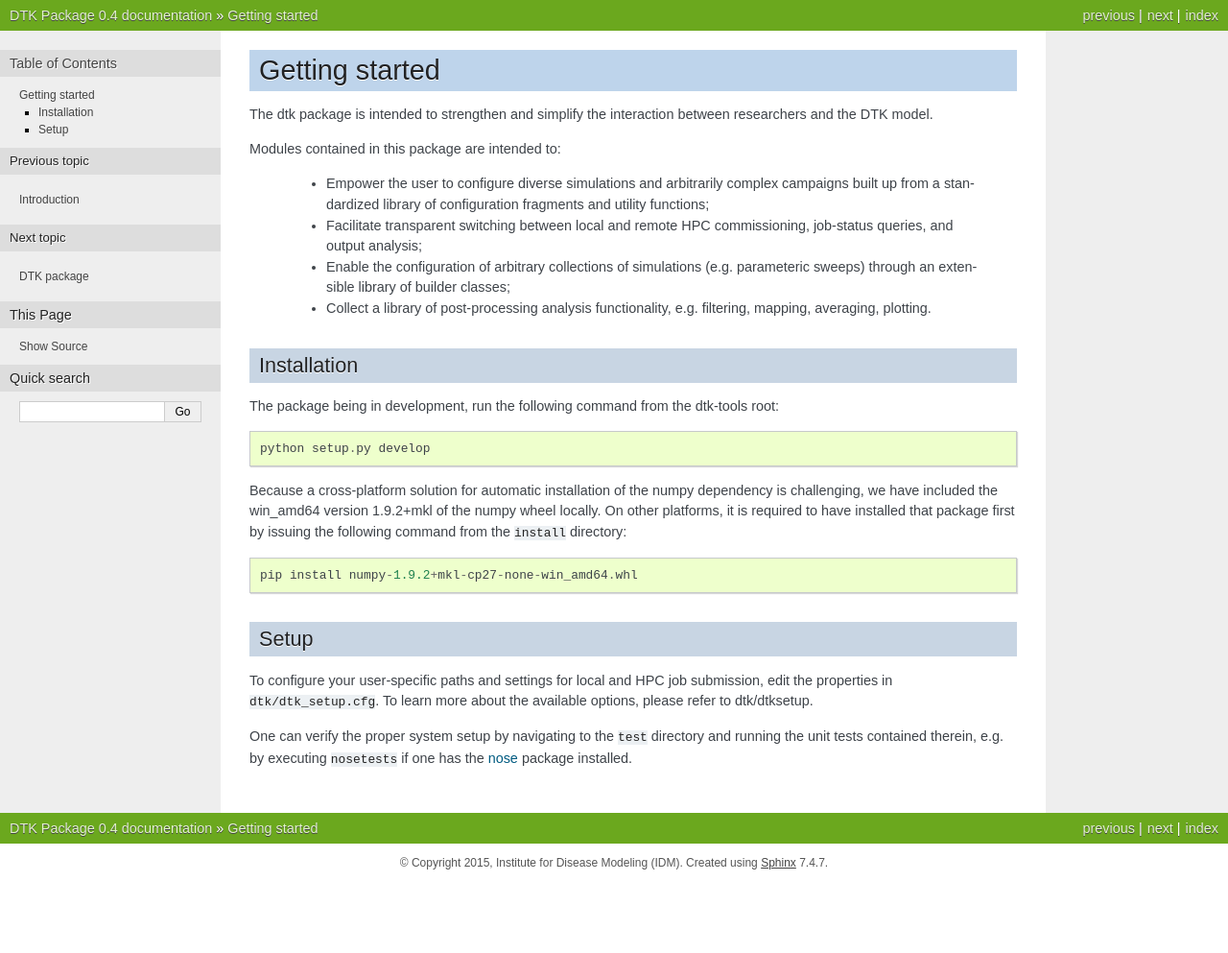
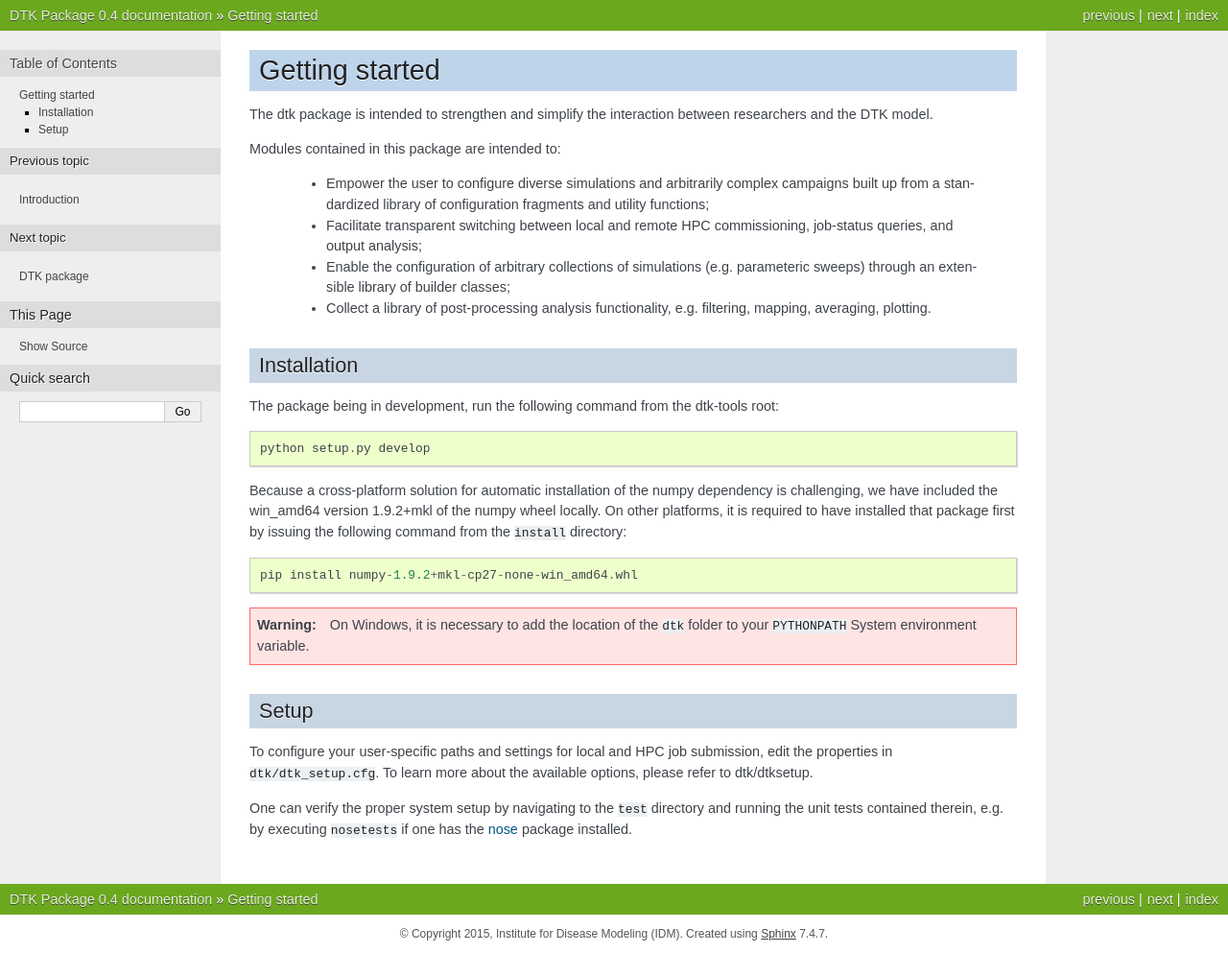
Before and after one commit to m-v-nikolov/dtk-tools-py3, a Sphinx documentation site: the page built from docs/gettingstarted.rst, in a window 1280 px wide. Shown: the whole page at 96% size. Built offline with Sphinx 7.4.7, drawn with Linux system fonts in a browser that asks for light colours; formulas are drawn with MathJax 3; pages that are not in the unit, such as notebooks, are missing from menus; before the commit the page ends 919 px from its top, so only the background shows below that.

Commit message:
Update the getting started

```diff
--- a/docs/gettingstarted.rst
+++ b/docs/gettingstarted.rst
@@ -21,6 +21,10 @@ Because a cross-platform solution for automatic installation of the numpy depend
 
     pip install numpy-1.9.2+mkl-cp27-none-win_amd64.whl
 
+.. warning::
+
+    On Windows, it is necessary to add the location of the ``dtk`` folder to your ``PYTHONPATH`` System environment variable.
+
 Setup
 ----------
 To configure your user-specific paths and settings for local and HPC job submission, edit the properties in ``dtk/dtk_setup.cfg``.
```
